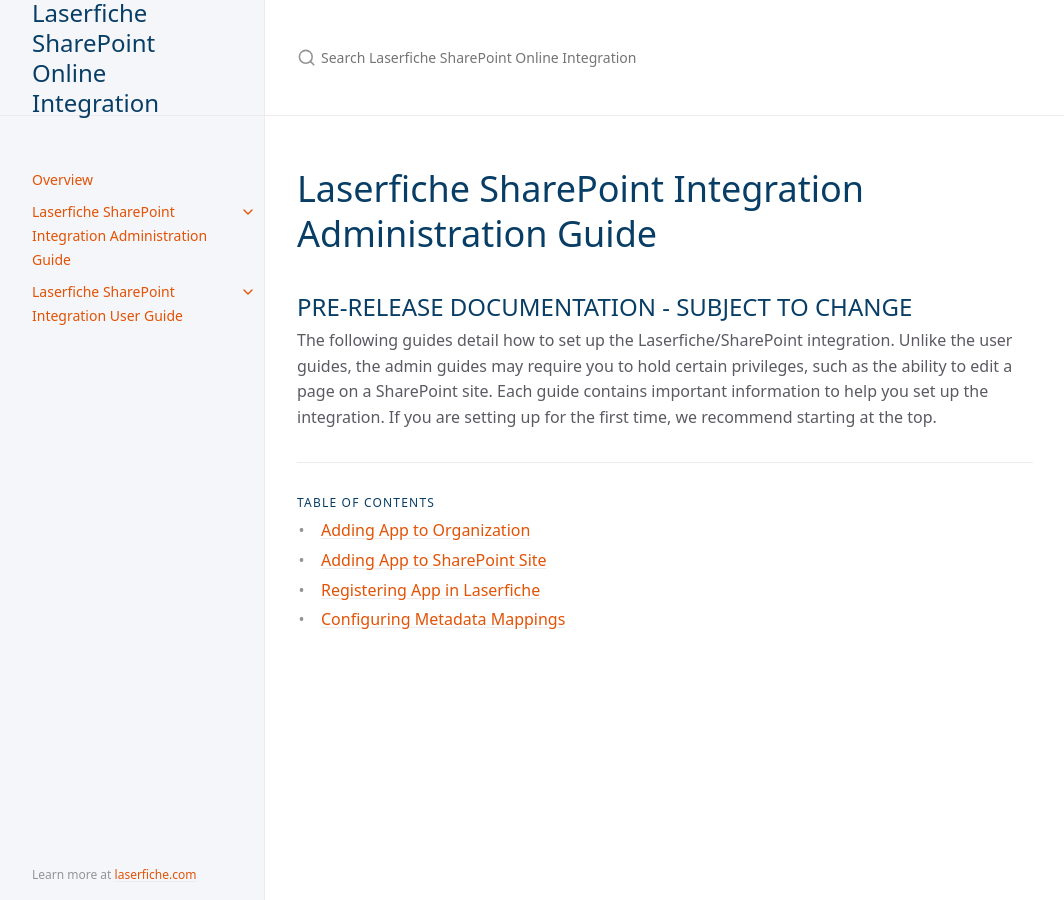
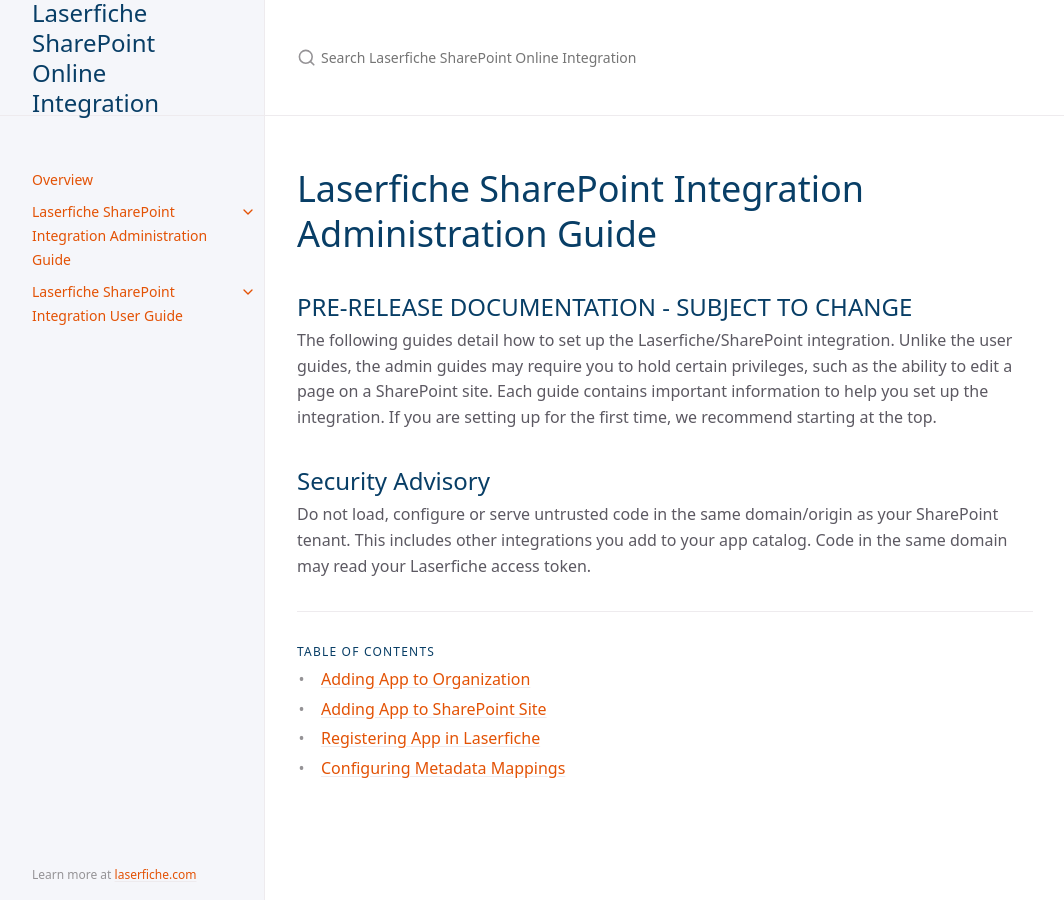
Before and after one commit to isabella232/laserfiche-sharepoint-integration, a Jekyll site: the page built from jekyll_files/docs/admin-documentation/index.md, in a window 1280 px wide. Shown: the whole page, without its empty margins (107-1171 px from the left). Built offline with Jekyll 4.4.1, drawn with Linux system fonts in a browser that asks for light colours; cached includes are drawn as plain includes.

Commit message:
added warning about access token

```diff
--- a/jekyll_files/docs/admin-documentation/index.md
+++ b/jekyll_files/docs/admin-documentation/index.md
@@ -12,3 +12,7 @@ has_children: true
 The following guides detail how to set up the Laserfiche/SharePoint integration. Unlike the user guides, the admin guides
 may require you to hold certain privileges, such as the ability to edit a page on a SharePoint site. Each guide contains important
 information to help you set up the integration. If you are setting up for the first time, we recommend starting at the top.
+
+## Security Advisory
+
+Do not load, configure or serve untrusted code in the same domain/origin as your SharePoint tenant. This includes other integrations you add to your app catalog. Code in the same domain may read your Laserfiche access token.
```
